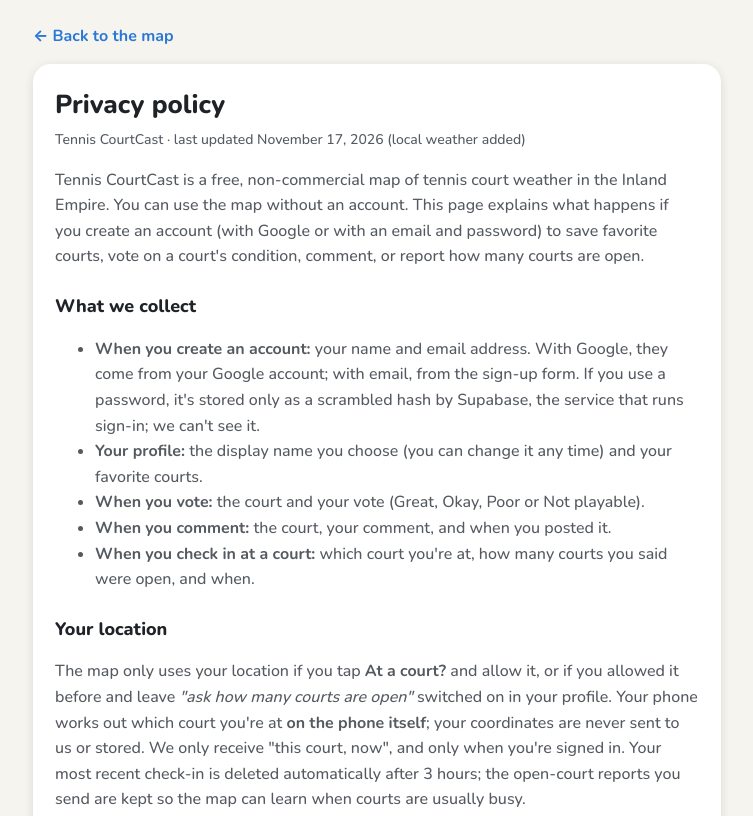
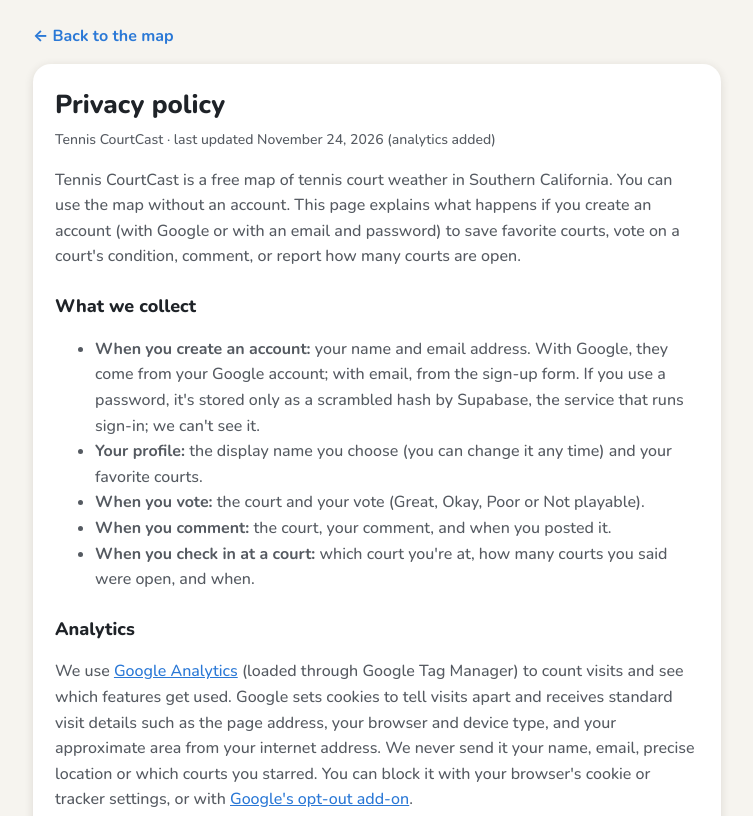
Before and after one commit to grant-jape/tennis-courtcast, a plain HTML site: page site/privacy.html in a window 1280 px wide. Shown: the top 816 px of the page, without its empty margins (263-1016 px from the left). Drawn offline with nearby package versions, Linux system fonts and the light colour scheme.

Commit message:
Add Google Tag Manager (analytics) and update the privacy policy
- Load GTM-MNVVSF75 on the map page; each page view carries site_env
  live/test so staging and local runs stay out of the real numbers.
- Privacy policy: Analytics section, current region, no longer
  "non-commercial", dated November 24, 2026.

Co-Authored-By: Claude Opus 5.5 <noreply@anthropic.com>

```diff
--- a/site/privacy.html
+++ b/site/privacy.html
@@ -31,9 +31,9 @@
     <a class="back" href="./">← Back to the map</a>
     <div class="card">
       <h1>Privacy policy</h1>
-      <div class="muted">Tennis CourtCast · last updated November 17, 2026 (local weather added)</div>
+      <div class="muted">Tennis CourtCast · last updated November 24, 2026 (analytics added)</div>
 
-      <p>Tennis CourtCast is a free, non-commercial map of tennis court weather in the Inland Empire. You can use the map without an account. This page explains what happens if you create an account (with Google or with an email and password) to save favorite courts, vote on a court's condition, comment, or report how many courts are open.</p>
+      <p>Tennis CourtCast is a free map of tennis court weather in Southern California. You can use the map without an account. This page explains what happens if you create an account (with Google or with an email and password) to save favorite courts, vote on a court's condition, comment, or report how many courts are open.</p>
 
       <h2>What we collect</h2>
       <ul>
@@ -44,6 +44,8 @@
         <li><strong>When you check in at a court:</strong> which court you're at, how many courts you said were open, and when.</li>
       </ul>
 
+      <h2>Analytics</h2>
+      <p>We use <a href="https://policies.google.com/technologies/partner-sites">Google Analytics</a> (loaded through Google Tag Manager) to count visits and see which features get used. Google sets cookies to tell visits apart and receives standard visit details such as the page address, your browser and device type, and your approximate area from your internet address. We never send it your name, email, precise location or which courts you starred. You can block it with your browser's cookie or tracker settings, or with <a href="https://tools.google.com/dlpage/gaoptout">Google's opt-out add-on</a>.</p>
       <h2>Your location</h2>
       <p>The map only uses your location if you tap <strong>At a court?</strong> and allow it, or if you allowed it before and leave <em>"ask how many courts are open"</em> switched on in your profile. Your phone works out which court you're at <strong>on the phone itself</strong>; your coordinates are never sent to us or stored. We only receive "this court, now", and only when you're signed in. Your most recent check-in is deleted automatically after 3 hours; the open-court reports you send are kept so the map can learn when courts are usually busy.</p>
       <p><strong>Local weather ("Use my location"):</strong> if you tap it and allow location, your browser rounds your position to about 1 km (roughly a neighborhood, not an address) and sends that rounded position directly to <a href="https://open-meteo.com/en/terms">Open-Meteo</a> for the forecast and air quality, and to <a href="https://www.bigdatacloud.com/privacy-policy">BigDataCloud</a> to look up your city's name. We never receive it. Your browser remembers that you turned it on, so it can show your local weather next time; turn it off by blocking location for this site in your browser.</p>
@@ -53,7 +55,7 @@
       <p>Comments are public and show your <strong>first name only</strong>, the comment and how long ago you posted it. Votes are shown only as totals per court; nobody can see how you voted. Open-court reports are shown without any name ("All courts taken · reported 12 min ago"). The map can show how many players are at a court right now, but only when it's 2 or more, so nobody is singled out. Your email address, last name, favorites and check-ins are never shown to anyone.</p>
 
       <h2>How it's used and shared</h2>
-      <p>Your information is used only to run these features and to let you change or delete your own. We don't sell it or share it with anyone. It's stored with <a href="https://supabase.com/privacy">Supabase</a>, and Google sign-in goes through <a href="https://policies.google.com/privacy">Google</a>; their privacy policies cover their part.</p>
+      <p>Your information is used only to run these features and to let you change or delete your own. We don't sell it or share it with anyone (analytics, above, never includes it). It's stored with <a href="https://supabase.com/privacy">Supabase</a>, and Google sign-in goes through <a href="https://policies.google.com/privacy">Google</a>; their privacy policies cover their part.</p>
 
       <h2>Deleting your information</h2>
       <ul>
```
Also changed, not shown: site/index.html (+8 -0 lines).
